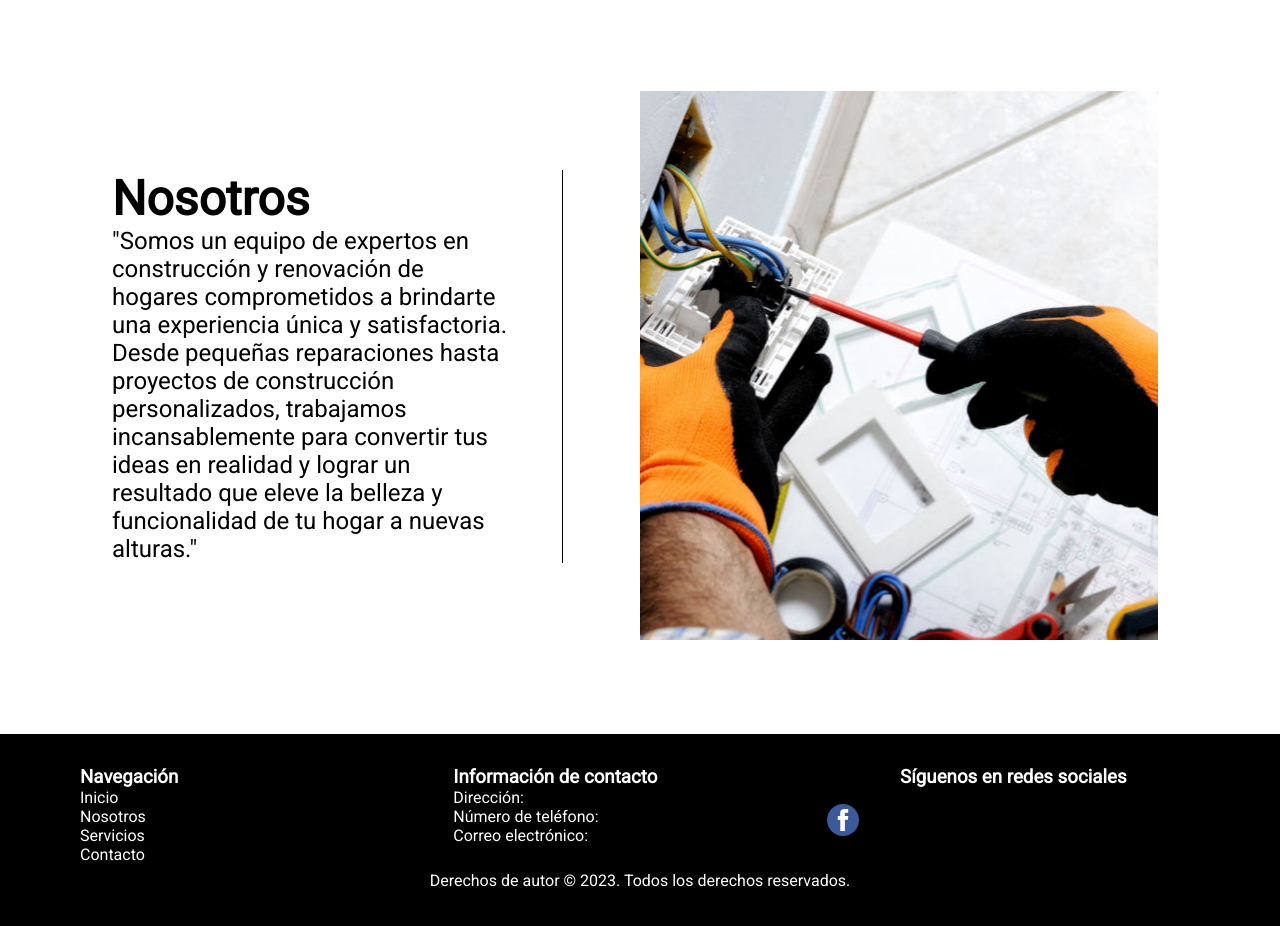
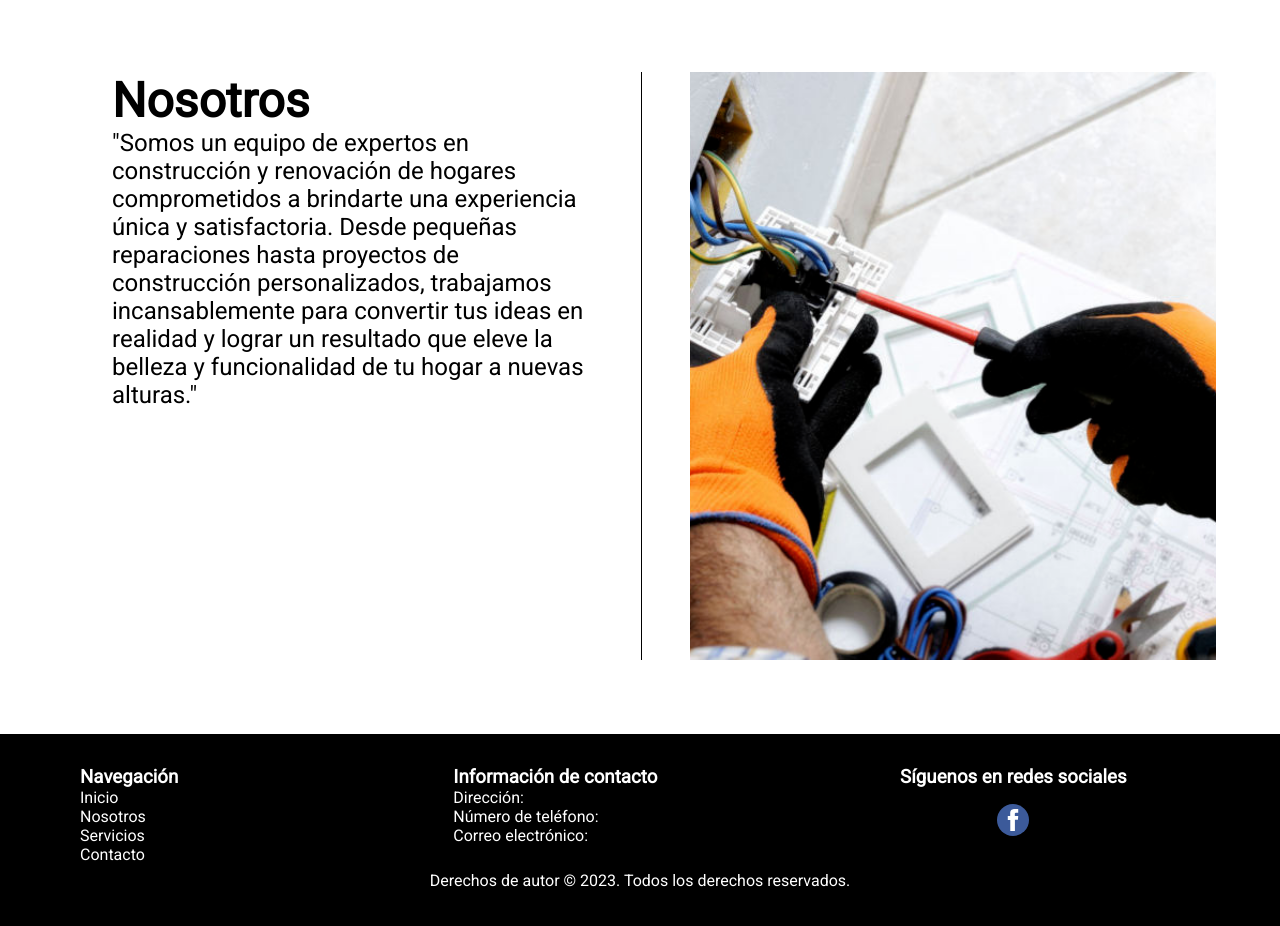
Before and after one commit to edsoncuno/my-maestro, a Next.js app: page / in a window 1280 px wide. Shown: the part 802-1728 px from the top of the page. Built offline with nearby package versions, Linux system fonts and the light colour scheme.

Commit message:
actualizando nosotros

```diff
--- a/src/components/footer/Footer.module.css
+++ b/src/components/footer/Footer.module.css
@@ -24,13 +24,14 @@
   grid-row: 1/-2;
 }
 
-.app .redesSociales h3{
+.app .redesSociales h3 {
   text-align: center;
 }
 
 .app .redesSociales ul {
   display: flex;
   flex-direction: row;
+  justify-content: center;
 }
 
 .app .redesSociales li {
--- a/src/components/nosotros/Nosotros.js
+++ b/src/components/nosotros/Nosotros.js
@@ -2,8 +2,8 @@ import styles from "./Nosotros.module.css";
 
 export default function App() {
   return (
-    <section id="section-nosotros" className={styles.nosotros}>
-      <div className={styles.columnaIzquierda}>
+    <section id="section-nosotros" className={styles.app}>
+      <div className={styles.container}>
         <div className={styles.texto}>
           <h2>Nosotros</h2>
           <p>
@@ -15,10 +15,7 @@ export default function App() {
             funcionalidad de tu hogar a nuevas alturas."
           </p>
         </div>
-      </div>
-      <div className={styles.columnaDerecha}>
-        <div className={styles.imagen}>
-        </div>
+        <div className={styles.imagen}></div>
       </div>
     </section>
   );
--- a/src/components/nosotros/Nosotros.module.css
+++ b/src/components/nosotros/Nosotros.module.css
@@ -1,55 +1,51 @@
-.nosotros {
-  background-color: white;
+.app {
+  width: 100%;
+  height: calc(100vh - var(--header-height));
   min-height: calc(100vh - var(--header-height));
-  display: grid;
-  grid-template-columns: 1fr 1fr;
-  grid-template-rows: 1fr;
   padding: 0 5%;
 }
 
-.columnaIzquierda {
-  grid-row: 1/-1;
-  grid-column: 1/2;
+.app .container {
+  height: 100%;
+  width: 100%;
+  display: flex;
+  align-items: center;
+}
+
+.app .container .texto {
   display: flex;
   flex-direction: column;
-  align-items: center;
-  justify-content: center;
-  padding-right: 5%;
-}
-
-.texto {
+  width: 50%;
+  height: 80%;
   margin: 3rem;
   padding-right: 3rem;
   border-right: 1px solid black;
 }
 
-.texto p {
+.app .container .texto p {
   font-size: 1.5rem;
 }
 
-.texto h2 {
+.container .texto h2 {
   font-size: 3rem;
 }
 
-.columnaDerecha {
-  grid-row: 1/-1;
-  grid-column: 2/3;
-  display: flex;
-  align-items: center;
-  justify-content: left;
-}
-
-.imagen {
-  width: 90%;
+.app .container .imagen {
+  width: 50%;
   height: 80%;
   background-image: url("./assets/imagen2.png");
-  background-size: cover 100%;
+  background-size: cover;
   background-repeat: no-repeat;
   background-position: center;
 }
 
-@media (max-width: 970px) {
-  .imagen {
-    background-size: 80% 100%;
+@media (max-width: 1000px) {
+  .app .container .imagen {
+    display: none;
+  }
+
+  .app .container .texto {
+    border: none;
+    width: 100%;
   }
 }
```
